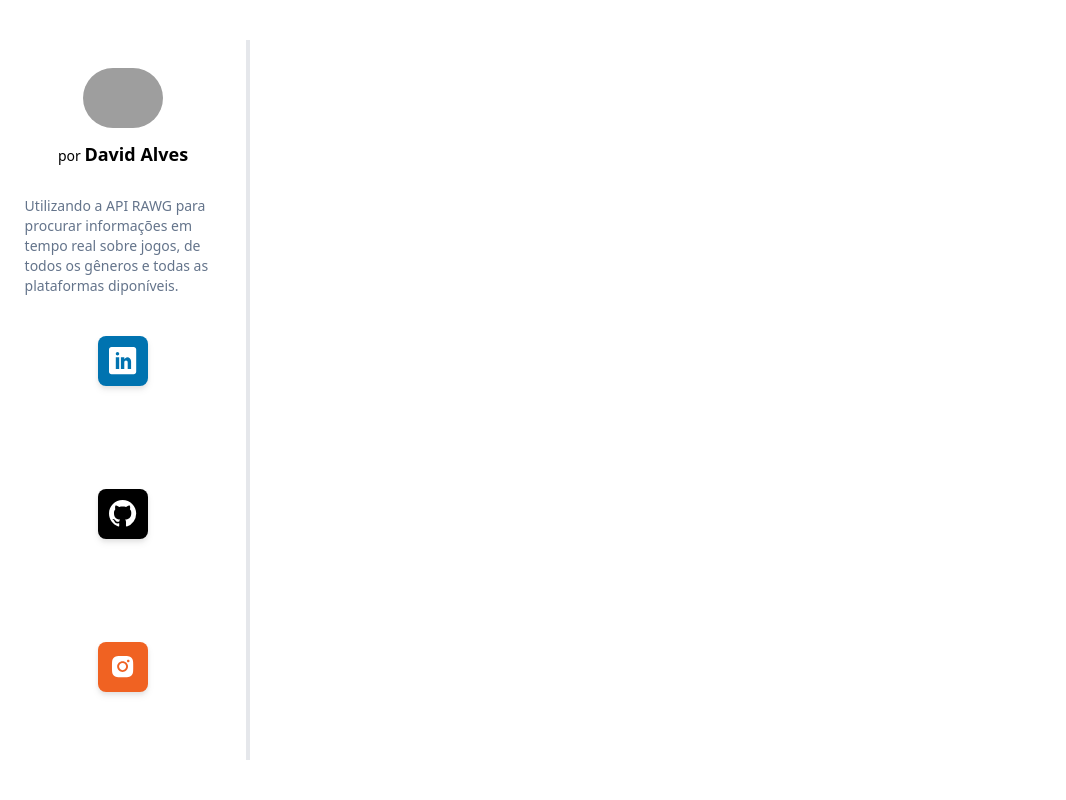
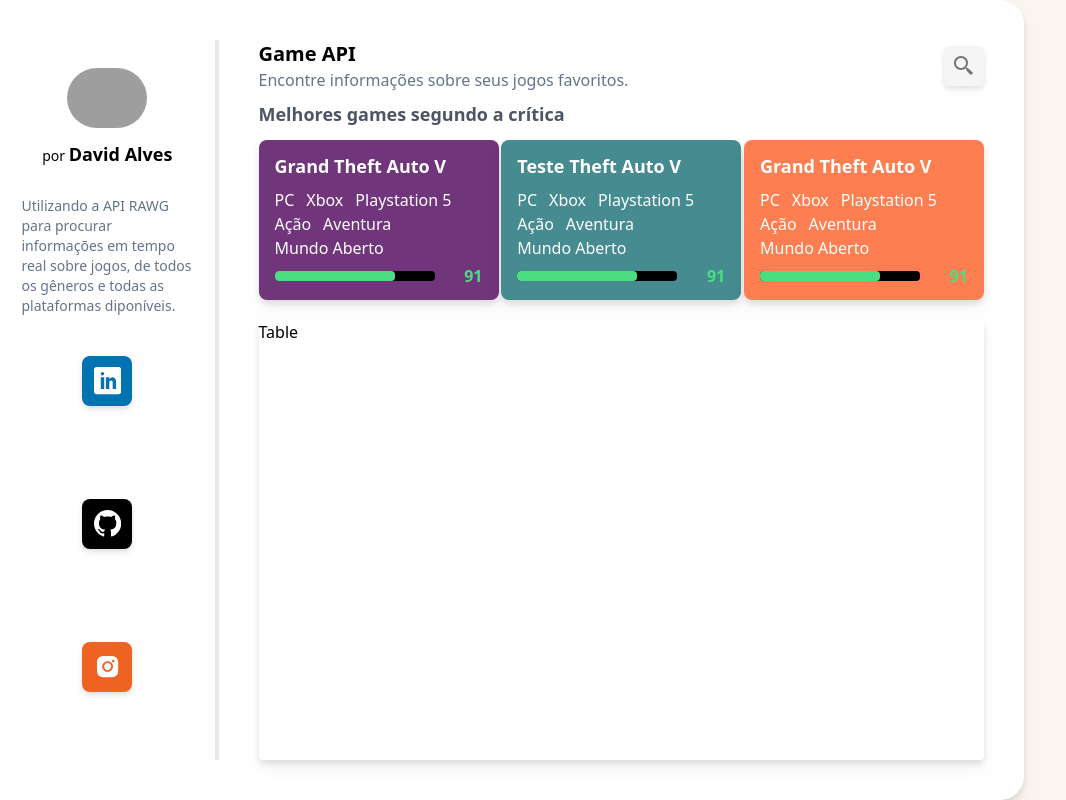
Before and after one commit to dev-david-alves/Game_API_Viewer, a React (Vite) app: page / in a window 1280 px wide. Shown: the whole page, without its empty margins (0-1066 px from the left). Built offline with nearby package versions, Linux system fonts and the light colour scheme; grey boxes are pictures that could not be loaded.

Commit message:
Cards Created.

```diff
--- a/src/App.jsx
+++ b/src/App.jsx
@@ -16,7 +16,7 @@
     // }, []);
 
     return (
-        <div className="w-full flex">
+        <div className="w-full flex bg-[#FAF5EE]">
             <MainSection />
             {/* <FilterSection /> */}
         </div>
--- /dev/null
+++ b/src/components/Card.jsx
@@ -0,0 +1,40 @@
+import React from "react";
+
+const Card = ({ data, color }) => {
+    console.log(color);
+
+    const cardStyles = "w-[240px] rounded-lg py-3 px-4 drop-shadow-lg " + color;
+
+    console.log(cardStyles);
+
+    return (
+        <div className={cardStyles}>
+            <h4 className="text-lg font-bold text-white mb-2">{data.title}</h4>
+            {data.platforms.map((platform) => (
+                <p
+                    className="inline-block text-white text-md mr-3 text-white"
+                    key={platform}
+                >
+                    {platform}
+                </p>
+            ))}
+            {data.genres.map((genre) => (
+                <p
+                    className="inline-block text-white text-md mr-3 text-white"
+                    key={genre}
+                >
+                    {genre}
+                </p>
+            ))}
+
+            <div className="w-full flex justify-between mt-1 items-center">
+                <div className="w-[160px] h-[10px] bg-black rounded">
+                    <div className="w-[120px] h-[10px] bg-green-400 rounded"></div>
+                </div>
+                <span className="text-green-400 text-md font-bold">91</span>
+            </div>
+        </div>
+    );
+};
+
+export default Card;
--- a/src/components/MainContent.jsx
+++ b/src/components/MainContent.jsx
@@ -1,7 +1,74 @@
 import React from "react";
+import { BiSearchAlt2 } from "react-icons/bi";
+
+import Card from "./Card";
+import Table from "./Table";
+
+const cards = [
+    {
+        id: 1,
+        data: {
+            title: "Grand Theft Auto V",
+            platforms: ["PC", "Xbox", "Playstation 5"],
+            genres: ["Ação", "Aventura", "Mundo Aberto"],
+        },
+        color: "bg-[#71357C]",
+    },
+    {
+        id: 2,
+        data: {
+            title: "Teste Theft Auto V",
+            platforms: ["PC", "Xbox", "Playstation 5"],
+            genres: ["Ação", "Aventura", "Mundo Aberto"],
+        },
+        color: "bg-[#458B90]",
+    },
+    {
+        id: 3,
+        data: {
+            title: "Grand Theft Auto V",
+            platforms: ["PC", "Xbox", "Playstation 5"],
+            genres: ["Ação", "Aventura", "Mundo Aberto"],
+        },
+        color: "bg-[#FD7E50]",
+    },
+];
 
 const MainContent = () => {
-    return <div>MainContent</div>;
+    return (
+        <main className="w-[90%] h-screen flex flex-col items-center justify-center">
+            <div className="w-full h-[90%] flex flex-col px-10">
+                <div className="w-full flex items-center justify-between">
+                    <div>
+                        <h1 className="text-xl font-bold">Game API</h1>
+                        <p className="text-slate-500">
+                            Encontre informações sobre seus jogos favoritos.
+                        </p>
+                    </div>
+                    <button className="w-[40px] h-[40px] bg-[#F5F5F5] rounded-md flex items-center justify-center drop-shadow-md">
+                        <BiSearchAlt2
+                            style={{ fontSize: "1.5rem", color: "#737373" }}
+                        />
+                    </button>
+                </div>
+                <div className="mt-2">
+                    <h3 className="text-gray-600 text-lg font-semibold mb-3">
+                        Melhores games segundo a crítica
+                    </h3>
+                    <div className="flex justify-between items-center">
+                        {cards.map((card) => (
+                            <Card
+                                key={card.id}
+                                data={card.data}
+                                color={card.color}
+                            />
+                        ))}
+                    </div>
+                </div>
+                <Table />
+            </div>
+        </main>
+    );
 };
 
 export default MainContent;
--- a/src/components/MainSection.jsx
+++ b/src/components/MainSection.jsx
@@ -5,9 +5,9 @@
 
 const MainSection = () => {
     return (
-        <div className="w-[85%] flex">
+        <div className="w-[80%] flex bg-white rounded-r-3xl drop-shadow-lg rounded-b-none">
             <SideBar />
-            {/* <MainContent /> */}
+            <MainContent />
         </div>
     );
 };
--- /dev/null
+++ b/src/components/Table.jsx
@@ -0,0 +1,11 @@
+import React from "react";
+
+const Table = () => {
+    return (
+        <div className="w-full drop-shadow-lg mt-5 h-full bg-white rounded">
+            Table
+        </div>
+    );
+};
+
+export default Table;
```
